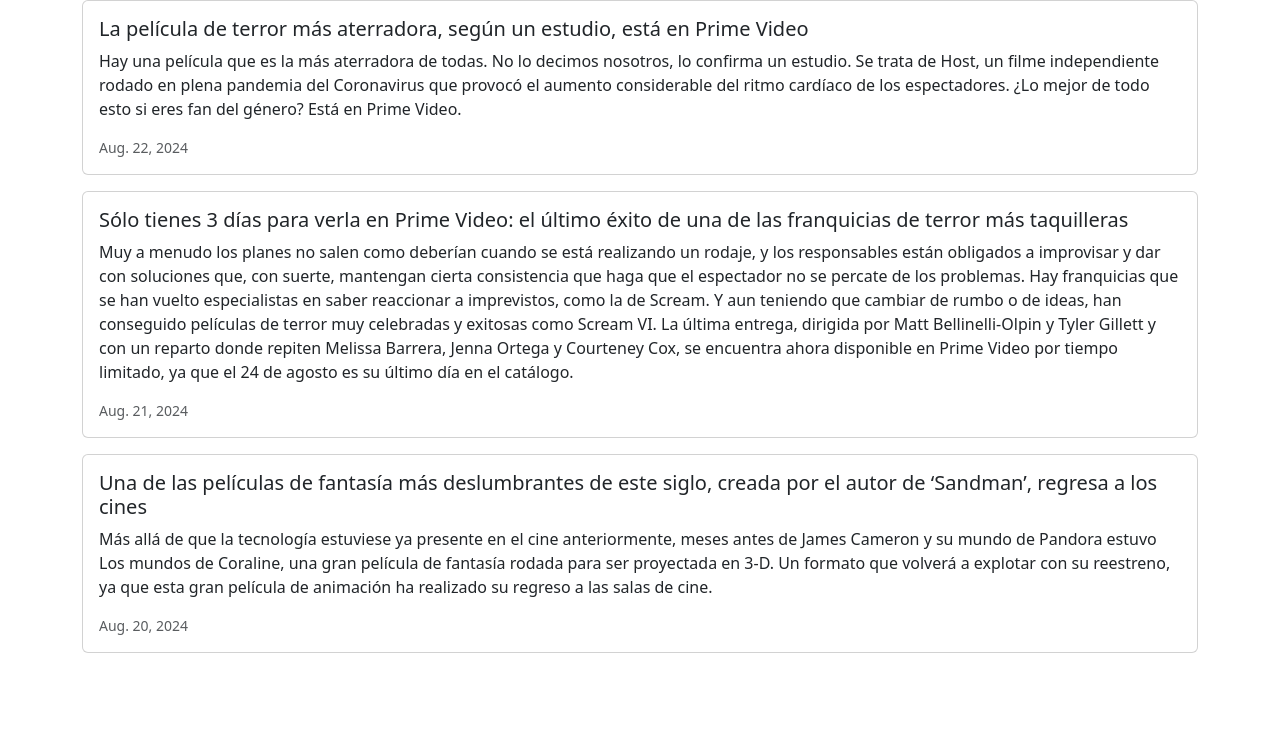
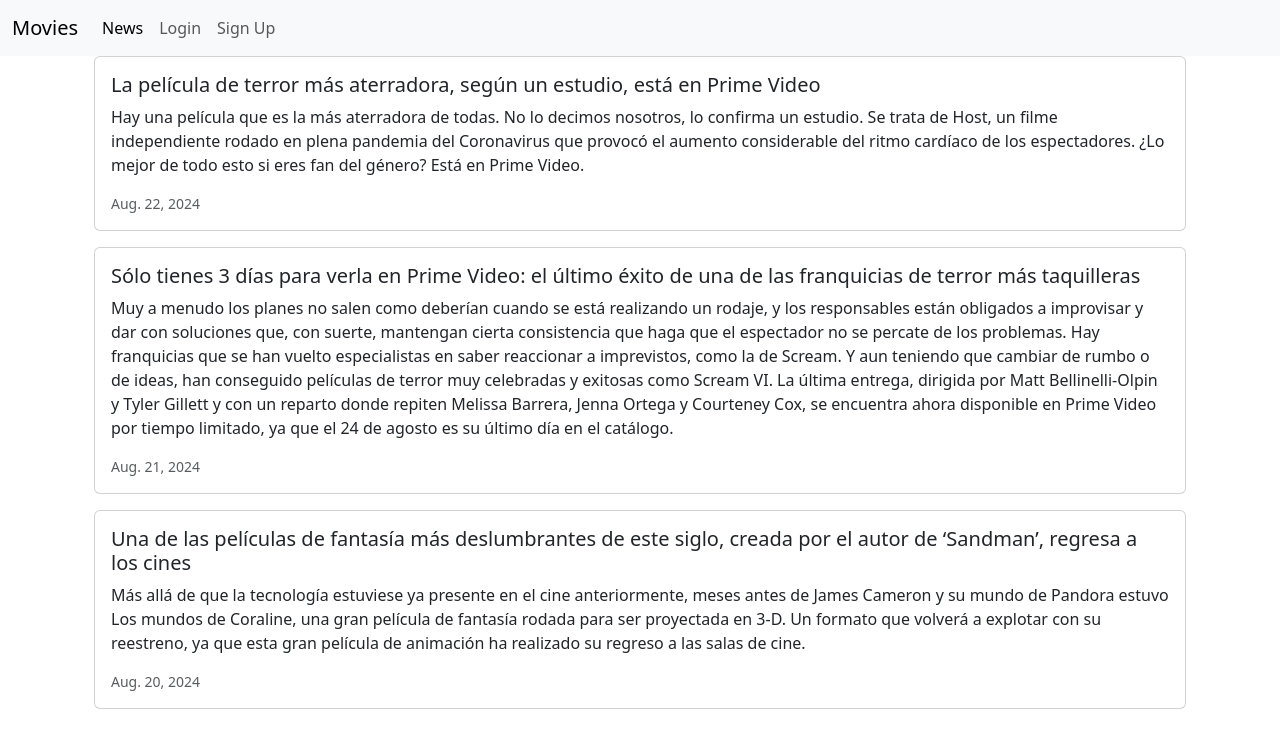
Before and after one commit to mpinedaa4/Movie-Reviews, a Django app: page /news/ in a window 1280 px wide. Shown: the top 748 px of the page. Run offline with Django 5.2, Linux system fonts and the light colour scheme; data comes from the database, SQL or seed files in the repository.

Commit message:
Added navbar

```diff
--- a/movie/management/commands/add_movies_db.py
+++ b/movie/management/commands/add_movies_db.py
@@ -15,8 +15,11 @@ class Command(BaseCommand):
         for i in range(100):
             movie = movies[i]
             exist = Movie.objects.filter(title = movie['title']).first()
+            if Movie.objects.filter(description = movie['plot']) != '':
+                pass
             if not exist:
                 Movie.objects.create(title = movie['title'],
                                      image = 'movie/images/default.jpg',
+                                     description = movie['plot'],
                                      genre = movie['genre'],
                                      year = movie['year'])
--- a/moviereviews/settings.py
+++ b/moviereviews/settings.py
@@ -60,7 +60,7 @@ ROOT_URLCONF = 'moviereviews.urls'
 TEMPLATES = [
     {
         'BACKEND': 'django.template.backends.django.DjangoTemplates',
-        'DIRS': [],
+        'DIRS': [os.path.join(BASE_DIR, 'moviereviews/templates')],
         'APP_DIRS': True,
         'OPTIONS': {
             'context_processors': [
--- a/moviereviews/templates/base.html
+++ b/moviereviews/templates/base.html
@@ -0,0 +1,32 @@
+<head>
+    <link href="https://cdn.jsdelivr.net/npm/bootstrap@5.3.3/dist/css/bootstrap.min.css" rel="stylesheet" integrity="sha384-QWTKZyjpPEjISv5WaRU9OFeRpok6YctnYmDr5pNlyT2bRjXh0JMhjY6hW+ALEwIH" crossorigin="anonymous">
+    <script src="https://cdn.jsdelivr.net/npm/bootstrap@5.3.3/dist/js/bootstrap.bundle.min.js" integrity="sha384-YvpcrYf0tY3lHB60NNkmXc5s9fDVZLESaAA55NDzOxhy9GkcIdslK1eN7N6jIeHz" crossorigin="anonymous"></script>
+</head>
+
+<nav class="navbar navbar-expand-lg bg-body-tertiary">
+    <div class="container-fluid">
+      <a class="navbar-brand" href="#">Movies</a>
+      <button class="navbar-toggler" type="button" data-bs-toggle="collapse" data-bs-target="#navbarSupportedContent" aria-controls="navbarSupportedContent" aria-expanded="false" aria-label="Toggle navigation">
+        <span class="navbar-toggler-icon"></span>
+      </button>
+      <div class="collapse navbar-collapse" id="navbarSupportedContent">
+        <ul class="navbar-nav me-auto mb-2 mb-lg-0">
+          <li class="nav-item">
+            <a class="nav-link active" aria-current="page" href="#">News</a>
+          </li>
+          <li class="nav-item">
+            <a class="nav-link" href="#">Login</a>
+          </li>
+          <li class="nav-item">
+            <a class="nav-link" href="#">Sign Up</a>
+          </li>
+          <li class="nav-item dropdown">
+        </ul>
+      </div>
+    </div>
+  </nav>
+
+<div class="container">
+    {% block content %}
+    {% endblock content %}
+</div>
--- a/news/templates/news.html
+++ b/news/templates/news.html
@@ -1,6 +1,5 @@
-<head>
-    <link href="https://cdn.jsdelivr.net/npm/bootstrap@5.3.3/dist/css/bootstrap.min.css" rel="stylesheet" integrity="sha384-QWTKZyjpPEjISv5WaRU9OFeRpok6YctnYmDr5pNlyT2bRjXh0JMhjY6hW+ALEwIH" crossorigin="anonymous">
-</head>
+{% extends 'base.html' %}
+{% block content %}
 
 <div class="container">
     {% for news in newss %}
@@ -17,3 +16,4 @@
     </div>
     {% endfor %}
 </div>
+{% endblock content %}
--- a/requirements.txt
+++ b/requirements.txt
@@ -0,0 +1,4 @@
+django
+Pillow
+pandas
+matplotlib
```
Also changed, not shown: movie/templates/home.html (+3 -4 lines), media/movie/images/default.jpg.
